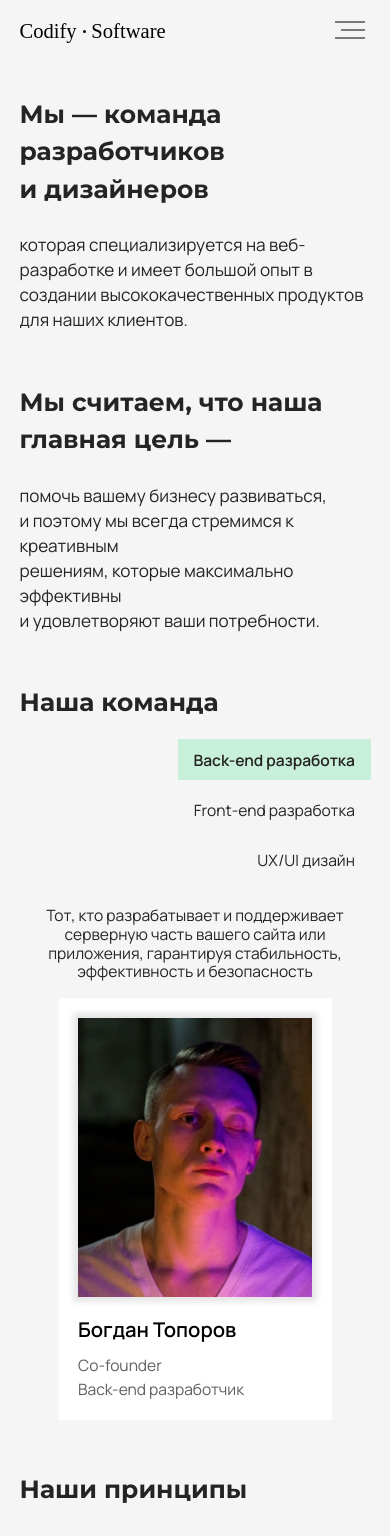
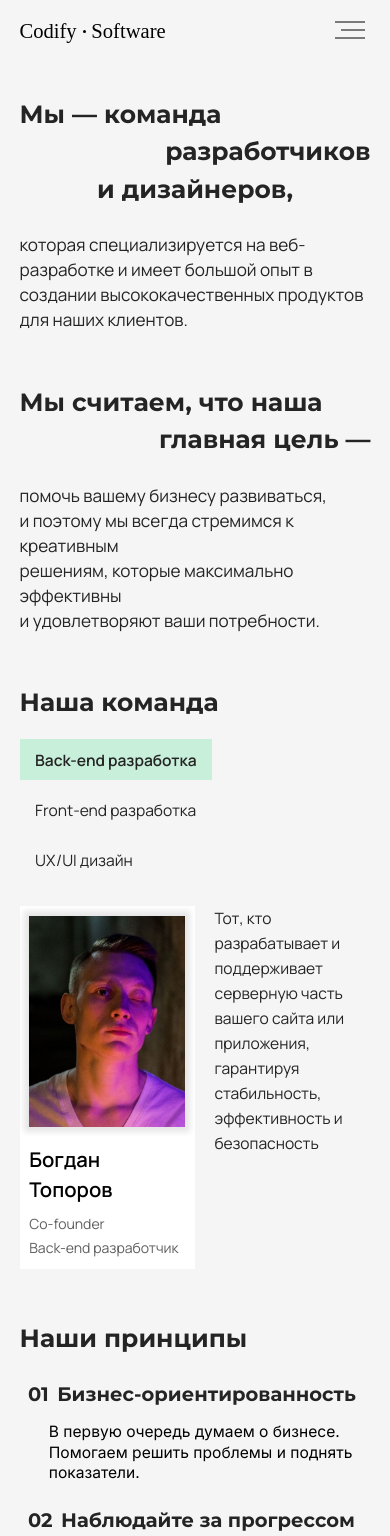
Before and after one commit to YSergo/react-codify-dev, a React app in the folder react/: page /about in a window 390 px wide. Shown: the top 1536 px of the page. Built offline with nearby package versions, Linux system fonts and the light colour scheme; a web font is replaced by a local one.

Commit message:
About, Contacts, Request mobile versions are ready

```diff
--- a/react/src/components/Contacts/Contacts.js
+++ b/react/src/components/Contacts/Contacts.js
@@ -50,7 +50,7 @@ function Contacts() {
           <svg
             onClick={handleEmailClick}
             width="24"
-            height="20"
+            height="24"
             viewBox="0 0 24 20"
             fill="none"
             xmlns="http://www.w3.org/2000/svg"
--- a/react/src/components/Contacts/Contacts.module.scss
+++ b/react/src/components/Contacts/Contacts.module.scss
@@ -30,3 +30,22 @@
     }
   }
 }
+
+@media (max-width: 767px) {
+  .contacts {
+    margin-bottom: 14vh;
+    li {
+      margin-bottom: 3vh;
+      svg {
+        margin-right: 6vw;
+      }
+    }
+    h2 {
+      font-size: 2.3rem;
+      margin-bottom: 4vh;
+    }
+    p {
+      font-size: 1rem;
+    }
+  }
+}
--- a/react/src/components/Header/HeaderMobile.js
+++ b/react/src/components/Header/HeaderMobile.js
@@ -21,6 +21,7 @@ const HeaderMobile = () => {
           </button>
         </Link>
       </nav>
+      <Link to="/About">
         <button className={styles.headerRight}>
           <svg
             width="30"
@@ -34,6 +35,7 @@ const HeaderMobile = () => {
             <path d="M30 17L0 17" stroke="black" />
           </svg>
         </button>
+      </Link>
     </header>
   );
 };
--- a/react/src/index.scss
+++ b/react/src/index.scss
@@ -11,8 +11,8 @@ body {
   -moz-osx-font-smoothing: grayscale;
   background: $color-background;
   margin: 0 auto;
-  max-width: 100%;
-  min-width: 100%;
+  max-width: 1366px;
+  min-width: auto;
 }
 
 * {
--- a/react/src/pages/About/About.jsx
+++ b/react/src/pages/About/About.jsx
@@ -12,10 +12,10 @@ function About() {
   return (
     <div className={styles.wrapper}>
       <div className={styles.description}>
-        <div className="container-1">
-          <h2 className="line-1">Мы — команда</h2>
-          <h2 className="line-2">разработчиков</h2>
-          <h2 className="line-3">и дизайнеров</h2>
+        <div className={styles.container1}>
+          <h2 className={styles.line1}>Мы — команда</h2>
+          <h2 className={styles.line2}>&nbsp;разработчиков</h2>
+          <h2 className={styles.line3}>и дизайнеров,</h2>
         </div>
         <p>
           которая специализируется на веб-разработке и имеет большой опыт в
@@ -24,9 +24,9 @@ function About() {
       </div>
 
       <div className={styles.description}>
-        <div className="container-2">
-          <h2 className="line-4">Мы считаем, что наша</h2>
-          <h2 className="line-5">главная цель — </h2>
+        <div className={styles.container2}>
+          <h2 className={styles.line4}>Мы считаем, что наша</h2>
+          <h2 className={styles.line5}>&nbsp;главная цель — </h2>
         </div>
         <p className={styles.leftAlign}>
           помочь вашему бизнесу развиваться, <br />
@@ -40,7 +40,7 @@ function About() {
       <h2>Наша команда</h2>
       <div className={styles.ourTeam}>
         {selectedMember === "bt" && (
-          <>
+          <div className={styles.memberCardWrapper}>
             <div className={styles.memberCard}>
               <img src={bo} alt="person" />
               <h6>Богдан Топоров</h6>
@@ -54,10 +54,10 @@ function About() {
               или приложения, гарантируя стабильность, эффективность и
               безопасность
             </p>
-          </>
+          </div>
         )}
         {selectedMember === "sy" && (
-          <>
+          <div className={styles.memberCardWrapper}>
             <div className={styles.memberCard}>
               <img src={me} alt="person" />
               <h6>Сергей Якунчихин</h6>
@@ -70,10 +70,10 @@ function About() {
               Тот, кто воплощает дизайн в код, обеспечивая интерактивность и
               функциональность вашего сайта или приложения
             </p>
-          </>
+          </div>
         )}
         {selectedMember === "kl" && (
-          <>
+          <div className={styles.memberCardWrapper}>
             <div className={styles.memberCard}>
               <img src={kris} alt="person" />
               <h6>Кристина Николаенко</h6>
@@ -86,7 +86,7 @@ function About() {
               Тот, кто создает визуальный стиль и интерфейс вашего продукта,
               делая его удобным и привлекательным для пользователей
             </p>
-          </>
+          </div>
         )}
         <div className={styles.buttons}>
           <button
@@ -117,9 +117,9 @@ function About() {
           <div>
             <h3>Бизнес-ориентированность</h3>
             <p>
-              В первую очередь думаем о бизнесе. Помогаем
+              В первую очередь думаем о бизнесе.
               <br />
-              решить проблемы и поднять показатели.
+              Помогаем решить проблемы и поднять показатели.
             </p>
           </div>
         </div>
@@ -169,7 +169,7 @@ function About() {
         </div>
       </div>
 
-      <div style={{ display: "none" }}>
+      <div className={styles.contacts}>
         <Contacts />
         <Request />
       </div>
--- a/react/src/pages/About/About.module.scss
+++ b/react/src/pages/About/About.module.scss
@@ -19,11 +19,29 @@ h2 {
 .description {
   display: flex;
   flex-direction: column;
-  h2 {
 
+  .container1 {
+    .line1,
+    .line2 {
+      text-align: left;
+      display: inline;
+    }
+
+    .line3 {
+      text-align: right;
+      display: block;
+    }
   }
+
+  .container2 {
+    .line4,
+    .line5 {
+      display: inline;
+    }
+  }
+
   p {
-    margin-left: 260px;
+    margin-left: 280px;
     font-family: "Manrope";
     font-style: normal;
     font-weight: 400;
@@ -43,7 +61,48 @@ h2 {
   display: flex;
   margin-bottom: 120px;
   justify-content: space-between;
-  align-items: flex-start;
+
+  .memberCardWrapper {
+    display: flex;
+  }
+  .memberCard {
+    width: 220px;
+    height: 400px;
+    background: #ffffff;
+    display: flex;
+    flex-direction: column;
+    justify-content: flex-end;
+    flex-shrink: 0;
+    padding: 12px;
+    margin-right: 40px;
+
+    img {
+      box-shadow: 0px 0px 15px 12px rgba(0, 0, 0, 0.1);
+      width: auto;
+      height: 250px;
+      object-fit: cover;
+      overflow: hidden;
+      margin-bottom: 10px;
+    }
+
+    h6 {
+      font-family: "Manrope";
+      font-style: normal;
+      font-weight: 700;
+      font-size: 20px;
+      line-height: 30px;
+      margin-top: auto;
+      margin-bottom: 5px;
+    }
+    span {
+      font-family: "Manrope";
+      font-style: normal;
+      font-weight: 400;
+      font-size: 16px;
+      line-height: 24px;
+      color: #5f5f5f;
+    }
+  }
 
   p {
     margin: 0;
@@ -53,13 +112,13 @@ h2 {
     font-size: 20px;
     line-height: 30px;
     color: #242424;
-    flex: 1;
+    margin-right: 70px;
   }
+
   .buttons {
     display: flex;
     flex-direction: column;
     align-items: flex-end;
-    margin-left: 70px;
 
     button {
       background: transparent;
@@ -75,6 +134,7 @@ h2 {
       padding-right: 20px;
       height: 48px;
       width: auto;
+      white-space: nowrap;
       border-radius: 0px;
       margin-bottom: 10px;
       cursor: pointer;
@@ -91,45 +151,6 @@ h2 {
         width: auto;
       }
     }
-  }
-}
-
-.memberCard {
-  width: 220px;
-  height: 400px;
-  background: #ffffff;
-  display: flex;
-  flex-direction: column;
-  justify-content: flex-end;
-  flex-shrink: 0;
-  padding: 12px;
-  margin-right: 40px;
-
-  img {
-    box-shadow: 0px 0px 15px 12px rgba(0, 0, 0, 0.1);
-    width: auto;
-    height: 250px;
-    object-fit: cover;
-    overflow: hidden;
-    margin-bottom: 10px;
-  }
-
-  h6 {
-    font-family: "Manrope";
-    font-style: normal;
-    font-weight: 700;
-    font-size: 20px;
-    line-height: 30px;
-    margin-top: auto;
-    margin-bottom: 5px;
-  }
-  span {
-    font-family: "Manrope";
-    font-style: normal;
-    font-weight: 400;
-    font-size: 16px;
-    line-height: 24px;
-    color: #5f5f5f;
   }
 }
 
@@ -186,12 +207,6 @@ h2 {
   justify-content: space-between;
 }
 
-
-
-
-
-
-
 @media (max-width: 767px) {
   html {
     font-size: 4vw;
@@ -212,14 +227,36 @@ h2 {
   .description {
     display: flex;
     flex-direction: column;
-    h2 {
-      &:first-child {
-        margin-bottom: 0;
+
+    .container1 {
+      .line1,
+      .line2,
+      .line3 {
+        display: block;
       }
-      &.rightAlign {
+      .line1 {
+        text-align: left;
+      }
+
+      .line2 {
+        text-align: right;
+      }
+
+      .line3 {
+        text-align: center;
+      }
+    }
+
+    .container2 {
+      .line4,
+      .line5 {
+        display: block;
+      }
+      .line5 {
         text-align: right;
       }
     }
+
     p {
       margin-left: 0;
       font-size: 1.1rem;
@@ -239,18 +276,52 @@ h2 {
     margin-bottom: 6vh;
     flex-direction: column-reverse;
 
+    .memberCard {
+      width: 45vw;
+      height: auto;
+      background: #ffffff;
+      display: flex;
+      flex-direction: column;
+      justify-content: flex-end;
+      align-self: center;
+      flex-shrink: 0;
+      margin: 0;
+      padding: 2.5vw;
+
+      img {
+        box-shadow: 0px 0px 1.5vw 1.2vw rgba(0, 0, 0, 0.1);
+        width: auto;
+        height: 25vh;
+        margin-bottom: 2vh;
+      }
+
+      h6 {
+        font-size: 1.3rem;
+        margin-bottom: 1vh;
+      }
+
+      span {
+        font-family: "Manrope";
+        font-style: normal;
+        font-weight: 400;
+        font-size: 0.9rem;
+        line-height: 1.5rem;
+        color: #5f5f5f;
+      }
+    }
+
     p {
       margin: 0;
       font-size: 1rem;
-      line-height: 1.2rem;
+      line-height: 1.6rem;
       margin-bottom: 2vh;
-      text-align: center;
+      margin-left: 5vw;
     }
 
     .buttons {
       margin-left: 0vw;
       margin-bottom: 2vh;
-      align-self: flex-end;
+      align-items: flex-start;
 
       button {
         font-size: 1rem;
@@ -265,43 +336,10 @@ h2 {
     }
   }
 
-  .memberCard {
-    width: auto;
-    height: 50vh;
-    background: #ffffff;
-    display: flex;
-    flex-direction: column;
-    justify-content: flex-end;
-    align-self: center;
-    flex-shrink: 0;
-    margin: 0;
-    padding: 5vw;
-
-    img {
-      box-shadow: 0px 0px 1.5vw 1.2vw rgba(0, 0, 0, 0.1);
-      width: 60vw;
-      height: 40vh;
-      margin-bottom: 2vh;
-    }
-
-    h6 {
-      font-size: 1.3rem;
-      margin-bottom: 1vh;
-    }
-    span {
-      font-family: "Manrope";
-      font-style: normal;
-      font-weight: 400;
-      font-size: 1rem;
-      line-height: 24px;
-      color: #5f5f5f;
-    }
-  }
-
   .principles {
     display: flex;
     flex-direction: column;
-    margin-bottom: 120px;
+    margin-bottom: 6vh;
     h3,
     span {
       font-size: 1.25rem;
@@ -322,7 +360,7 @@ h2 {
         margin-bottom: 1vh;
       }
       p {
-        margin-left: 1vh;
+        margin-left: 0vh;
         font-size: 1rem;
         line-height: 1.3rem;
         &:last-child {
@@ -339,8 +377,10 @@ h2 {
       display: flex;
       flex-direction: column-reverse;
       align-self: start;
+      align-items: flex-start;
       svg {
-        display: none;
+        margin-top: 3vh;
+        width: 25vw;
       }
     }
   }
```
Also changed, not shown: react/src/components/Request/Request.module.scss (+77 -0 lines). Lines whose indentation alone changed are shown as unchanged.
